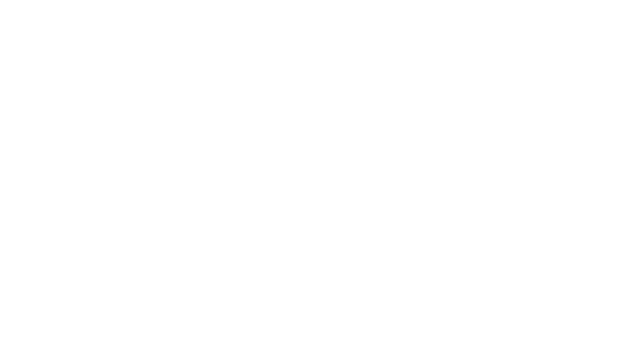
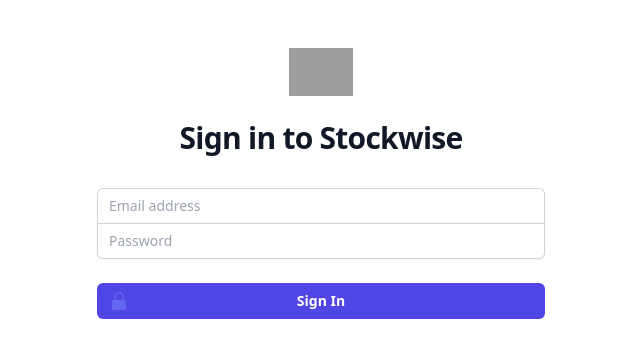
Before and after one commit to mannyaalonso/stockwise, a React (Create React App) app: page /signin in a window 1280 px wide. Shown: the top 358 px of the page, without its empty margins (319-959 px from the left). Built offline with nearby package versions, Linux system fonts and the light colour scheme; grey boxes are pictures that could not be loaded.

Commit message:
signin without server

```diff
--- a/src/pages/Registration.jsx
+++ b/src/pages/Registration.jsx
@@ -25,6 +25,7 @@ export default function Registration () {
         navigate('/signin')
       }
     }
+    setFormState({ name: "", email: "", password: "", passwordConfirm: "" })
   }
 
   return (
--- a/src/pages/SignIn.jsx
+++ b/src/pages/SignIn.jsx
@@ -1,11 +1,95 @@
-import React from 'react'
+import { LockClosedIcon } from "@heroicons/react/20/solid"
+import { useNavigate } from "react-router-dom"
+import { useState } from "react"
 
-const SignIn = () => {
+export default function SignIn() {
+  const navigate = useNavigate()
+
+  const intialState = {
+    email: "",
+    password: "",
+  }
+  const [formState, setFormState] = useState(intialState)
+
+  const handleChange = (e) => {
+    setFormState({ ...formState, [e.target.id]: e.target.value })
+  }
+
+  const handleSubmit = (e) => {
+    e.preventDefault()
+    if (formState.email && formState.password) {
+        navigate("/dashboard")
+    }
+    setFormState({ email: "", password: "" })
+  }
+
   return (
-    <div>
-
-    </div>
+    <>
+      <div className="flex min-h-full items-center justify-center py-12 px-4 sm:px-6 lg:px-8">
+        <div className="w-full max-w-md space-y-8">
+          <div>
+            <img
+              className="mx-auto h-12 w-auto"
+              src="https://tailwindui.com/img/logos/mark.svg?color=indigo&shade=600"
+              alt="Your Company"
+            />
+            <h2 className="mt-6 text-center text-3xl font-bold tracking-tight text-gray-900">
+              Sign in to Stockwise
+            </h2>
+          </div>
+          <form className="mt-8 space-y-6" onSubmit={handleSubmit}>
+            <input type="hidden" name="remember" defaultValue="true" />
+            <div className="-space-y-px rounded-md shadow-sm">
+              <div>
+                <label htmlFor="email" className="sr-only">
+                  Email address
+                </label>
+                <input
+                  id="email"
+                  name="email"
+                  type="email"
+                  value={formState.email}
+                  onChange={handleChange}
+                  autoComplete="email"
+                  required
+                  className="relative block w-full rounded-t-md border-0 py-1.5 text-gray-900 ring-1 ring-inset ring-gray-300 placeholder:text-gray-400 focus:z-10 focus:ring-2 focus:ring-inset focus:ring-indigo-600 sm:text-sm sm:leading-6"
+                  placeholder="Email address"
+                />
+              </div>
+              <div>
+                <label htmlFor="password" className="sr-only">
+                  Password
+                </label>
+                <input
+                  id="password"
+                  name="password"
+                  type="password"
+                  value={formState.password}
+                  onChange={handleChange}
+                  autoComplete="current-password"
+                  required
+                  className="relative block w-full rounded-b-md border-0 py-1.5 text-gray-900 ring-1 ring-inset ring-gray-300 placeholder:text-gray-400 focus:z-10 focus:ring-2 focus:ring-inset focus:ring-indigo-600 sm:text-sm sm:leading-6"
+                  placeholder="Password"
+                />
+              </div>
+            </div>
+            <div>
+              <button
+                type="submit"
+                className="group relative flex w-full justify-center rounded-md bg-indigo-600 py-2 px-3 text-sm font-semibold text-white hover:bg-indigo-500 focus-visible:outline focus-visible:outline-2 focus-visible:outline-offset-2 focus-visible:outline-indigo-600"
+              >
+                <span className="absolute inset-y-0 left-0 flex items-center pl-3">
+                  <LockClosedIcon
+                    className="h-5 w-5 text-indigo-500 group-hover:text-indigo-400"
+                    aria-hidden="true"
+                  />
+                </span>
+                Sign In
+              </button>
+            </div>
+          </form>
+        </div>
+      </div>
+    </>
   )
 }
-
-export default SignIn
```
